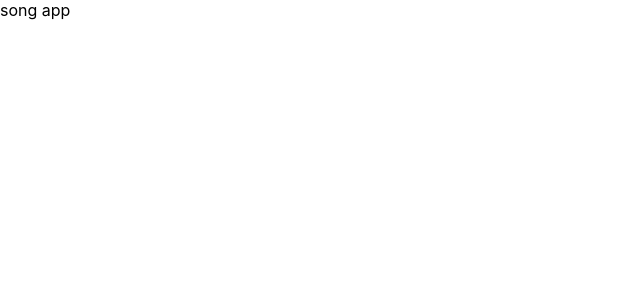
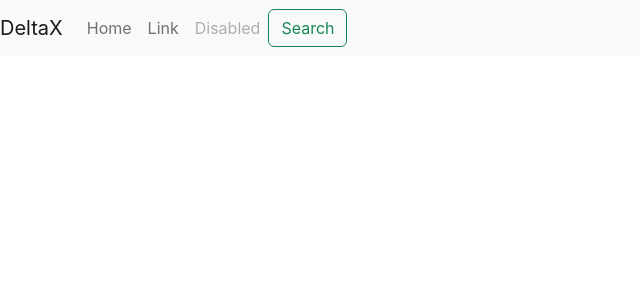
Before and after one commit to roohitgupta/fullstack-music-app, a React (Create React App) app: page / in a window 1280 px wide. Shown: the top 300 px of the page, without its empty margins (0-640 px from the left). Built offline with nearby package versions, Linux system fonts and the light colour scheme.

Commit message:
Added BootStrap framework and added bootstrap navbar

```diff
--- a/public/index.html
+++ b/public/index.html
@@ -1,43 +1,30 @@
 <!DOCTYPE html>
 <html lang="en">
+
 <head>
   <meta charset="utf-8" />
   <link rel="icon" href="%PUBLIC_URL%/favicon.ico" />
   <meta name="viewport" content="width=device-width, initial-scale=1" />
   <meta name="theme-color" content="#000000" />
-    <meta
-      name="description"
-      content="Web site created using create-react-app"
-    />
+  <meta name="description" content="Web site created using create-react-app" />
   <link rel="apple-touch-icon" href="%PUBLIC_URL%/logo192.png" />
-    <!--
-      manifest.json provides metadata used when your web app is installed on a
-      user's mobile device or desktop. See https://developers.google.com/web/fundamentals/web-app-manifest/
-    -->
+
+  <link href="https://cdn.jsdelivr.net/npm/bootstrap@5.2.0/dist/css/bootstrap.min.css" rel="stylesheet" integrity="sha384-gH2yIJqKdNHPEq0n4Mqa/HGKIhSkIHeL5AyhkYV8i59U5AR6csBvApHHNl/vI1Bx" crossorigin="anonymous">
+
+
   <link rel="manifest" href="%PUBLIC_URL%/manifest.json" />
-    <!--
-      Notice the use of %PUBLIC_URL% in the tags above.
-      It will be replaced with the URL of the `public` folder during the build.
-      Only files inside the `public` folder can be referenced from the HTML.
 
-      Unlike "/favicon.ico" or "favicon.ico", "%PUBLIC_URL%/favicon.ico" will
-      work correctly both with client-side routing and a non-root public URL.
-      Learn how to configure a non-root public URL by running `npm run build`.
-    -->
   <title>React App</title>
 </head>
+
 <body>
   <noscript>You need to enable JavaScript to run this app.</noscript>
   <div id="root"></div>
-    <!--
-      This HTML file is a template.
-      If you open it directly in the browser, you will see an empty page.
 
-      You can add webfonts, meta tags, or analytics to this file.
-      The build step will place the bundled scripts into the <body> tag.
 
-      To begin the development, run `npm start` or `yarn start`.
-      To create a production bundle, use `npm run build` or `yarn build`.
-    -->
+
+  <script src="https://cdn.jsdelivr.net/npm/bootstrap@5.2.0/dist/js/bootstrap.bundle.min.js" integrity="sha384-A3rJD856KowSb7dwlZdYEkO39Gagi7vIsF0jrRAoQmDKKtQBHUuLZ9AsSv4jD4Xa" crossorigin="anonymous"></script>
+
 </body>
+
 </html>
--- a/src/App.js
+++ b/src/App.js
@@ -1,9 +1,10 @@
 import React from 'react'
+import Navbar from "./components/Navbar"
 
 const App = () => {
   return (
     <div>
-      song app
+    <Navbar />
     </div>
   )
 }
--- /dev/null
+++ b/src/components/Navbar.js
@@ -0,0 +1,34 @@
+import React from 'react'
+
+const Navbar = () => {
+  return (
+    <div>
+     <nav className="navbar navbar-expand-lg navbar-light bg-light">
+  <a className="navbar-brand" href="#">DeltaX</a>
+  <button className="navbar-toggler" type="button" data-toggle="collapse" data-target="#navbarSupportedContent" aria-controls="navbarSupportedContent" aria-expanded="false" aria-label="Toggle navigation">
+    <span className="navbar-toggler-icon" />
+  </button>
+  <div className="collapse navbar-collapse" id="navbarSupportedContent">
+    <ul className="navbar-nav mr-auto">
+      <li className="nav-item active">
+        <a className="nav-link" href="#">Home</a>
+      </li>
+      <li className="nav-item">
+        <a className="nav-link" href="#">Link</a>
+      </li>
+
+      <li className="nav-item">
+        <a className="nav-link disabled" href="#">Disabled</a>
+      </li>
+    </ul>
+    <form className="form-inline my-2 my-lg-0">
+      <button className="btn btn-outline-success my-2 my-sm-0" type="submit">Search</button>
+    </form>
+  </div>
+</nav>
+
+    </div>
+  )
+}
+
+export default Navbar
```
Lines whose indentation alone changed are shown as unchanged.
